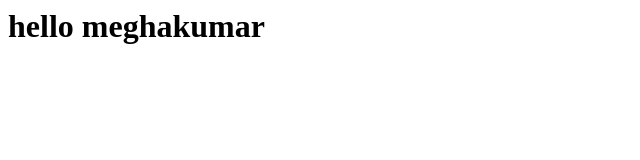
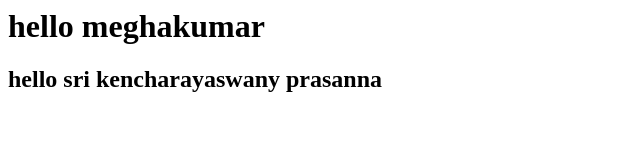
Before and after one commit to Destrokm1/hard-work, a plain HTML site: page website/index.html in a window 1280 px wide. Shown: the whole page, without its empty margins (0-640 px from the left). Drawn offline with Linux system fonts and the light colour scheme.

Commit message:
adding h2

```diff
--- a/website/index.html
+++ b/website/index.html
@@ -2,5 +2,6 @@
 <title>hello megha</title>
 <body>
 <h1>hello meghakumar</h1>
+<h2>hello sri kencharayaswany prasanna</h2>
 </body>
 </html>
```
